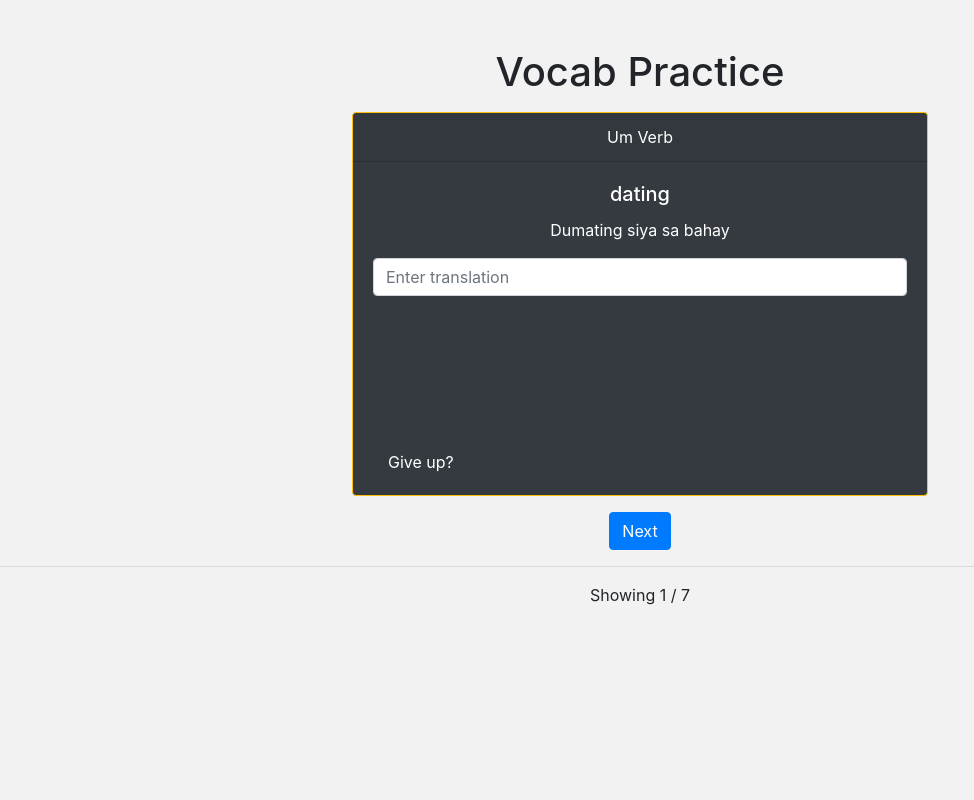
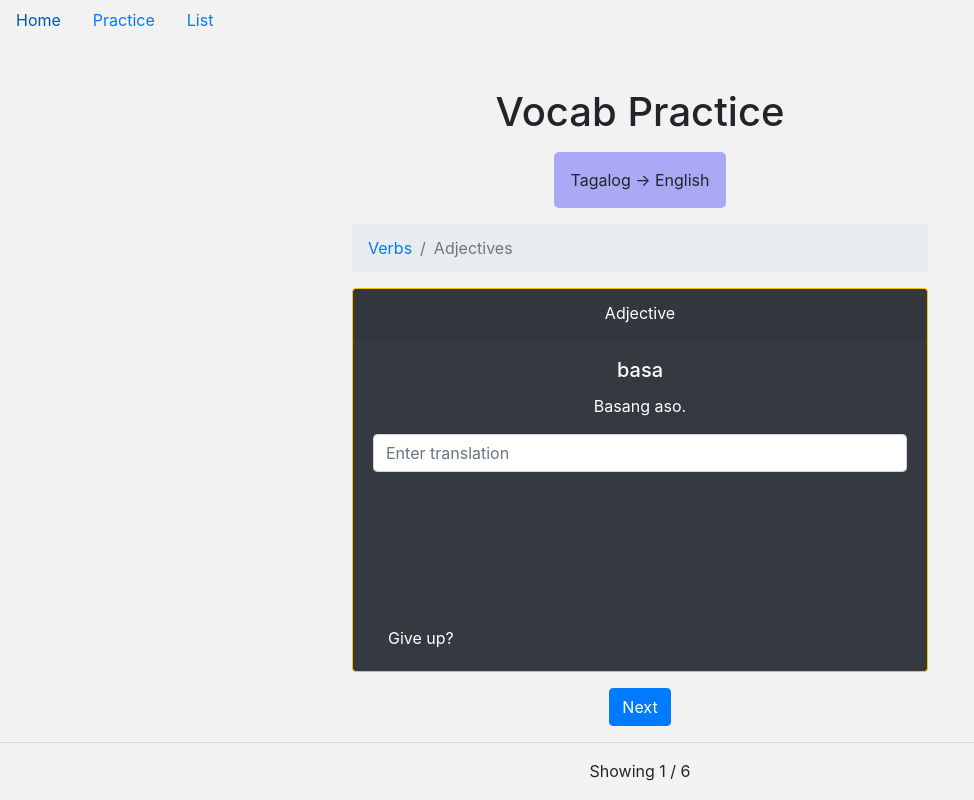
Before and after one commit to dddotcom/language-blog, a React (Create React App) app: page /practice in a window 1280 px wide. Shown: the whole page, without its empty margins (0-974 px from the left). Built offline with nearby package versions, Linux system fonts and the light colour scheme.

Commit message:
add navbar components

```diff
--- a/package.json
+++ b/package.json
@@ -10,6 +10,7 @@
     "react": "^16.13.1",
     "react-bootstrap": "^1.0.1",
     "react-dom": "^16.13.1",
+    "react-router-dom": "^5.2.0",
     "react-scripts": "3.4.1"
   },
   "scripts": {
--- a/src/App.js
+++ b/src/App.js
@@ -1,14 +1,25 @@
 import React from 'react';
 import { TagalogContextProvider } from './contexts/TagalogContext';
 import { VocabPractice } from './components/VocabPractice';
+import { Home } from './components/Home';
+import { VocabList } from './components/VocabList';
+import Navbar from './components/Navbar';
+import { BroswerRouter, Route, Switch, BrowserRouter } from 'react-router-dom';
 
 function App() {
   return (
+    <BrowserRouter>
     <div className="">
       <TagalogContextProvider>
-          <VocabPractice />
+          <Navbar />
+          <Switch>
+            <Route exact path='/' component={Home} />
+            <Route path='/practice' component={VocabPractice} />
+            <Route path='/list' component={VocabList} />
+          </Switch>
       </TagalogContextProvider>
     </div>
+    </BrowserRouter>
   );
 }
 
--- /dev/null
+++ b/src/components/Home.js
@@ -0,0 +1,9 @@
+import React from 'react';
+
+export const Home = (props) => {
+    return (
+        <div>
+            <h1>Welcome home!</h1>
+        </div>
+    )
+}
--- a/src/components/Navbar.js
+++ b/src/components/Navbar.js
@@ -1,5 +1,6 @@
 import React from 'react';
 import { Nav } from 'react-bootstrap'
+import { Link, NavLink, withRouter } from 'react-router-dom'
 
 const Navbar = () => {
 
@@ -9,13 +10,13 @@ const Navbar = () => {
         onSelect={(selectedKey) => alert(`selected ${selectedKey}`)}
         >
         <Nav.Item>
-            <Nav.Link href="/home">Home</Nav.Link>
+            <NavLink className="nav-link" to="/">Home</NavLink>
         </Nav.Item>
         <Nav.Item>
-            <Nav.Link eventKey="link-1">Tagalog</Nav.Link>
+            <NavLink className="nav-link" to="/practice">Practice</NavLink>
         </Nav.Item>
         <Nav.Item>
-            <Nav.Link eventKey="link-2">Japanese</Nav.Link>
+            <NavLink className="nav-link" to="/list">List</NavLink>
         </Nav.Item>
         </Nav>
     )
--- /dev/null
+++ b/src/components/VocabList.js
@@ -0,0 +1,66 @@
+import React, { useContext, useState, useEffect } from 'react';
+import { TagalogContext } from '../contexts/TagalogContext';
+import { VocabCard } from './VocabCard';
+import { Button } from 'react-bootstrap'
+import _ from 'lodash';
+
+export const VocabList = (props) => {
+    const { adjectives, verbs } = useContext(TagalogContext)
+    const [currentCard, setCurrentCard] = useState({});
+    const [currentCardIndex, setCurrentCardIndex] = useState(-1);
+    const [cards, setCards] = useState([]);
+
+    const updateCurrentCardIndex = () => {
+        let index = currentCardIndex
+        if (index === cards.length -1) {
+            // loop back
+            index = 0;
+        } else {
+            index++
+        }
+        setCurrentCardIndex(index)
+    }
+    useEffect(() => {
+        if (adjectives.length) {
+            let newCards = [...cards];
+            newCards = newCards.concat(adjectives);
+            setCards(newCards);
+        }
+    }, [adjectives])
+
+    useEffect(() => {
+        if (verbs.length) {
+            let newCards = [...cards];
+            newCards = newCards.concat(verbs);
+            setCards(newCards);
+        }
+    }, [verbs])
+
+    useEffect(() => {
+        if (currentCardIndex < 0) {
+            if (cards.length) {
+                setCurrentCardIndex(0);
+            }
+        }
+    }, [cards])
+
+    useEffect(() => {
+        setCurrentCard({...cards[currentCardIndex]});
+    }, [currentCardIndex])
+
+    return cards.length ? (
+        <div className="text-center mt-5">
+            <h1>Vocab List</h1>
+            <VocabCard  tagalog={currentCard.tagalog} english={currentCard.english}
+            tagalogSentence={currentCard.tagalogSentence} englishSentence={currentCard.englishSentence}
+            type={_.startCase(currentCard.type)}/>
+            <Button variant="primary" onClick={() => updateCurrentCardIndex()}>Next</Button>
+            <hr />
+            <p> Showing {currentCardIndex+1} / {cards.length} </p>
+        </div>
+    ): (
+        <div className="text-center mt-5">
+            <h1>Loading vocabulary list...</h1>
+        </div>
+    )
+}
--- a/src/components/VocabPractice.js
+++ b/src/components/VocabPractice.js
@@ -1,8 +1,7 @@
 import React, { useContext, useState, useEffect } from 'react';
 import { TagalogContext } from '../contexts/TagalogContext';
-import { VocabCard } from './VocabCard';
 import { PracticeCard } from './PracticeCard';
-import { Button } from 'react-bootstrap'
+import { Button, Breadcrumb} from 'react-bootstrap'
 import _ from 'lodash';
 
 export const VocabPractice = (props) => {
@@ -11,9 +10,9 @@ export const VocabPractice = (props) => {
     const [currentCardIndex, setCurrentCardIndex] = useState(-1);
     const [cards, setCards] = useState([]);
     const [viewTagalog, setViewTagalog] = useState(true);
+    const [cardType, setCardType] = useState('');
 
     const updateCurrentCardIndex = () => {
-        console.log('update current card index');
         let index = currentCardIndex
         if (index === cards.length -1) {
             // loop back
@@ -22,62 +21,65 @@ export const VocabPractice = (props) => {
             index++
         }
         setCurrentCardIndex(index)
+        setCurrentCard(cards[index]);
     }
     useEffect(() => {
-        if (adjectives.length) {
-            let newCards = [...cards];
-            newCards = newCards.concat(adjectives);
-            setCards(newCards);
-        }
+        setCardTypeToView('adjective')
     }, [adjectives])
 
-    useEffect(() => {
+    const setCardTypeToView = (cardType) => {
+        let newCards = [];
+        setCardType(cardType)
+        switch (cardType) {
+            case 'verb':
                 if (verbs.length) {
-            let newCards = [...cards];
                     newCards = newCards.concat(verbs);
+                }
                 setCards(newCards);
+                setCurrentCardIndex(0);
+                setCurrentCard(newCards[0]);
+                break;
+            case 'adjective':
+                if (adjectives.length) {
+                    newCards = newCards.concat(adjectives);
                 }
-    }, [verbs])
-
-    useEffect(() => {
-        if (currentCardIndex < 0) {
-            if (cards.length) {
+                setCards(newCards);
                 setCurrentCardIndex(0);
+                setCurrentCard(newCards[0]);
+                break;
+            default:
+                // show all
+                newCards = _.cloneDeep(adjectives);
+                newCards = newCards.concat(_.cloneDeep(verbs))
+                setCards(newCards);
+                setCurrentCardIndex(0);
+                setCurrentCard(newCards[0]);
         }
     }
-    }, [cards])
 
-    useEffect(() => {
-        setCurrentCard({...cards[currentCardIndex]});
-    }, [currentCardIndex])
-
-    return cards.length ? (
-        <div className="text-center mt-5">
+    return cards.length && currentCard ?
+    (<div className="text-center mt-5">
         <h1>Vocab Practice</h1>
+        <div className="text-center practice-menu">
+            <p className="mt-3 mb-3 ml-auto mr-auto p-3 toggle-language" onClick={() => setViewTagalog(!viewTagalog)}>
+                {viewTagalog ? 'Tagalog -> English' : 'English -> Tagalog'}</p>
+            <Breadcrumb className="breadcrumb-style m-auto">
+                <Breadcrumb.Item  active={cardType==='verb'} onClick={() => setCardTypeToView('verb')}>Verbs</Breadcrumb.Item>
+                <Breadcrumb.Item active={cardType === 'adjective'}  onClick={() => setCardTypeToView('adjective')}>Adjectives</Breadcrumb.Item>
+            </Breadcrumb>
+        </div>
         <PracticeCard  word={viewTagalog ? currentCard.tagalog : currentCard.english}
         translation={viewTagalog ? currentCard.english : currentCard.tagalog}
             sentence={viewTagalog ? currentCard.tagalogSentence : currentCard.englishSentence}
             updateCurrentCardIndex = {updateCurrentCardIndex}
             type={_.startCase(currentCard.type)}/>
-            {/* <VocabCard  tagalog={currentCard.tagalog} english={currentCard.english}
-                tagalogSentence={currentCard.tagalogSentence} englishSentence={currentCard.englishSentence}
-                type={_.startCase(currentCard.type)}/> */}
-            <Button variant="primary" onClick={() => {
-                let index = currentCardIndex
-                if (index === cards.length -1) {
-                    // loop back
-                    index = 0;
-                } else {
-                    index++
-                }
-                setCurrentCardIndex(index)
-            }}>Next</Button>
+        <Button variant="primary" onClick={() => updateCurrentCardIndex()}>Next</Button>
         <hr />
         <p> Showing {currentCardIndex+1} / {cards.length} </p>
-        </div>
-    ) : (
+    </div>) :
+    (
         <div className="text-center mt-5">
-            <h1>Loading vocabulary...</h1>
+            <h1>Loading vocabulary practice list...</h1>
         </div>
         )
 }
--- a/src/contexts/TagalogContext.js
+++ b/src/contexts/TagalogContext.js
@@ -33,8 +33,13 @@ export const TagalogContextProvider = (props) => {
     }
 
     useEffect(() => {
-        getVerbs();
-        getAdjectives();
+        const asyncFn = async() => {
+            await getVerbs();
+            await getAdjectives();
+        }
+
+        asyncFn();
+        return;
     }, [])
 
     return (
--- a/src/index.css
+++ b/src/index.css
@@ -15,3 +15,18 @@ body {
   -ms-user-select: none;      /* IE 10+ */
   user-select: none;
 }
+
+.practice-menu > .breadcrumb-style {
+  width: 36rem;
+}
+
+.toggle-language {
+  cursor: pointer;
+  border-radius: 5px;
+  width: fit-content;
+  background-color: rgba(0,0,255,0.30);
+}
+
+.toggle-language:hover {
+  background-color: rgba(0,0,0,0.15);
+}
```
Also changed, not shown: 1 other file (tests, documents, lock files or other folders). Lines whose indentation alone changed are shown as unchanged.
